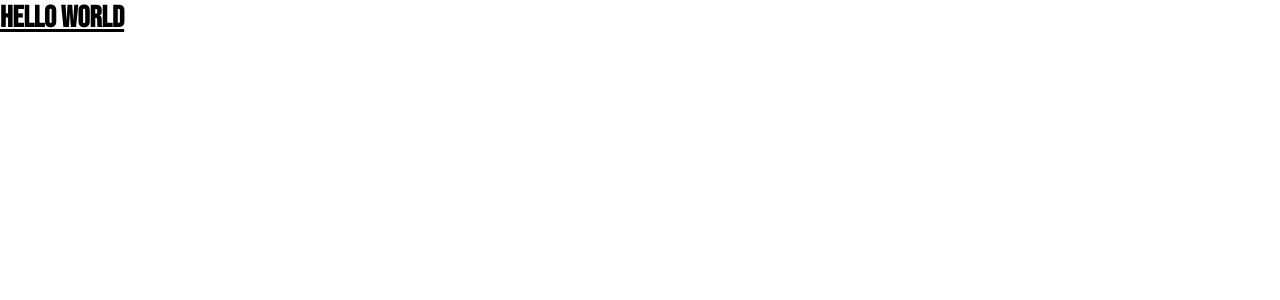
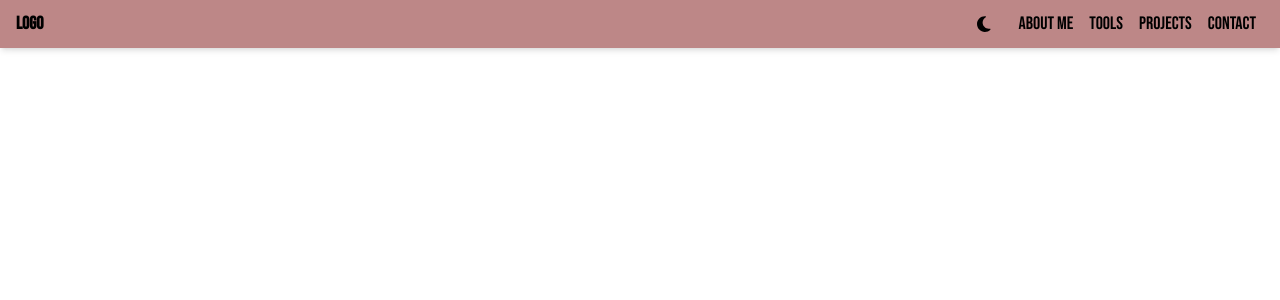
Before and after one commit to Leslie-L/PortafolioProfesional, a React (Vite) app in the folder PortafolioPorfesional/: page / in a window 1280 px wide. Shown: the top 300 px of the page. Built offline with nearby package versions, Linux system fonts and the light colour scheme.

Commit message:
navbar ready

```diff
--- a/PortafolioPorfesional/package.json
+++ b/PortafolioPorfesional/package.json
@@ -10,6 +10,9 @@
     "preview": "vite preview"
   },
   "dependencies": {
+    "@fortawesome/fontawesome-svg-core": "^6.4.2",
+    "@fortawesome/free-solid-svg-icons": "^6.4.2",
+    "@fortawesome/react-fontawesome": "^0.2.0",
     "react": "^18.2.0",
     "react-dom": "^18.2.0"
   },
--- a/PortafolioPorfesional/src/App.jsx
+++ b/PortafolioPorfesional/src/App.jsx
@@ -1,11 +1,12 @@
 import { useState } from 'react'
+import Navbar from './Components/Navbar'
 
 function App() {
   //const [count, setCount] = useState(0)
 
   return (
     <>
-      <h1 className='text-3xl font-bold underline font-bebas'>Hello WORLD</h1>
+      <Navbar></Navbar>
     </>
   )
 }
--- /dev/null
+++ b/PortafolioPorfesional/src/Components/Navbar/index.jsx
@@ -0,0 +1,39 @@
+import { FontAwesomeIcon } from '@fortawesome/react-fontawesome'
+import { faBars} from '@fortawesome/free-solid-svg-icons'
+import { faMoon } from '@fortawesome/free-solid-svg-icons'
+
+import { navTitles } from '../../Constants'
+import { useState } from 'react'
+function Navbar() {
+
+    const [toggle, setToggle]=useState(true);
+
+    return(
+    <>
+        <nav className="w-full h-12 fixed flex justify-between items-center px-4 bg-pink shadow-md text-lg">
+            <span className="font-bebas font-bold text-lg">LOGO</span>
+            <div className='flex items-center'>
+                <FontAwesomeIcon className='px-5' icon={faMoon} />
+                <button className='md:hidden' onClick={()=>{setToggle(!toggle)}}>
+                    <FontAwesomeIcon icon={faBars} />
+                </button>
+                <div className={`${toggle && 'hidden'} absolute top-11 md:hidden`}>
+                    <ul className='bg-pink w-28 h-15 p-1 rounded-md font-bebas relative  right-8'>
+                            <li className='mt-2 border-b-2 border-b-black'><a className='px-2' href="#AboutMe" >{navTitles.ABOUTME}</a></li>
+                            <li className='mt-2 border-b-2 border-b-black'><a className='px-2' href="#tools">{navTitles.TOOLS}</a></li>
+                            <li className='mt-2 border-b-2 border-b-black'><a className='px-2' href="#projects">{navTitles.PROJECTS}</a></li>
+                            <li className='mt-2'><a className='px-2' href="#contact">{navTitles.CONTACT}</a></li>
+                    </ul>
+                </div>
+                <ul className=' hidden md:flex font-bebas'>
+                    <li><a className='px-2' href="#AboutMe" >{navTitles.ABOUTME}</a></li>
+                    <li><a className='px-2' href="#tools">{navTitles.TOOLS}</a></li>
+                    <l><a className='px-2' href="#projects">{navTitles.PROJECTS}</a></l>
+                    <li><a className='px-2' href="#contact">{navTitles.CONTACT}</a></li>
+                </ul>
+            </div>
+        </nav>
+    </>
+    )
+}
+export default Navbar
--- /dev/null
+++ b/PortafolioPorfesional/src/Constants/index.jsx
@@ -0,0 +1,6 @@
+export const navTitles ={
+    'ABOUTME': 'About me',
+    'TOOLS': 'Tools',
+    'PROJECTS': 'Projects',
+    'CONTACT': 'Contact'
+}
```
Also changed, not shown: 1 other file (tests, documents, lock files or other folders).
